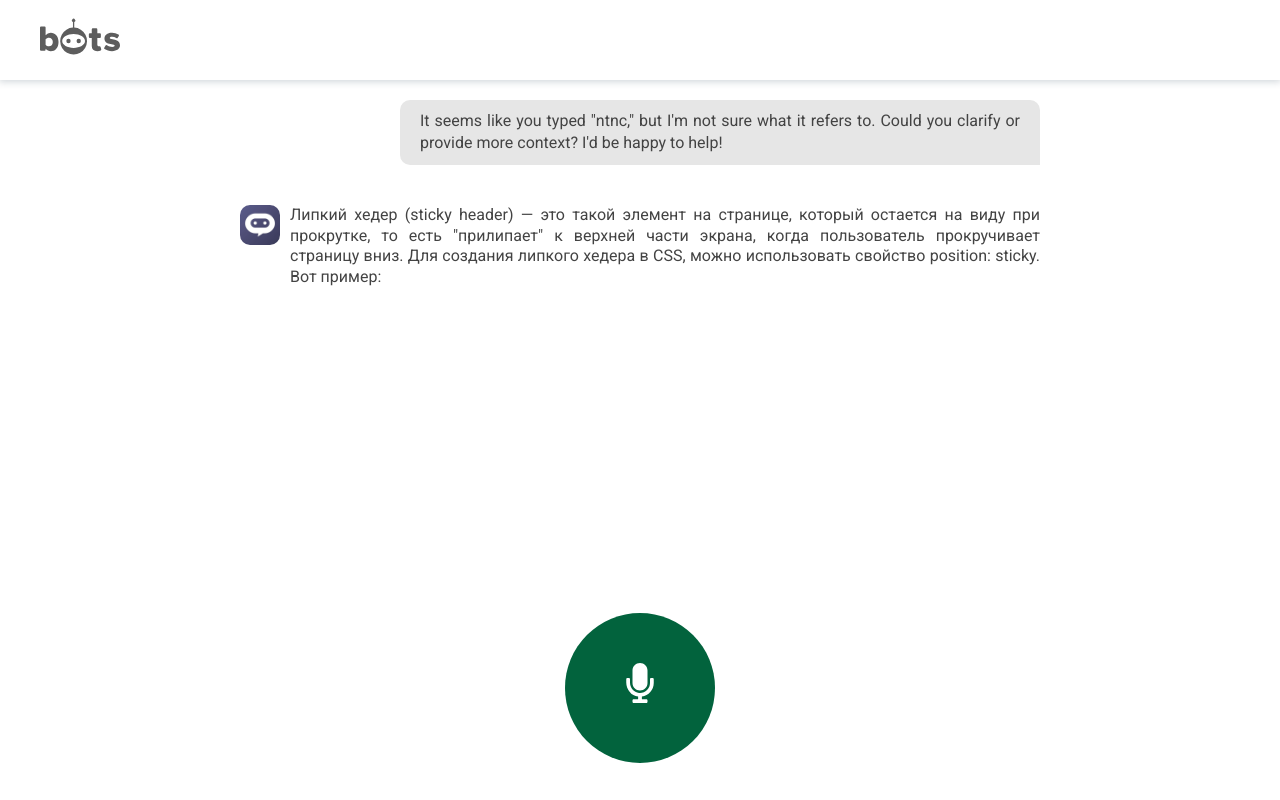
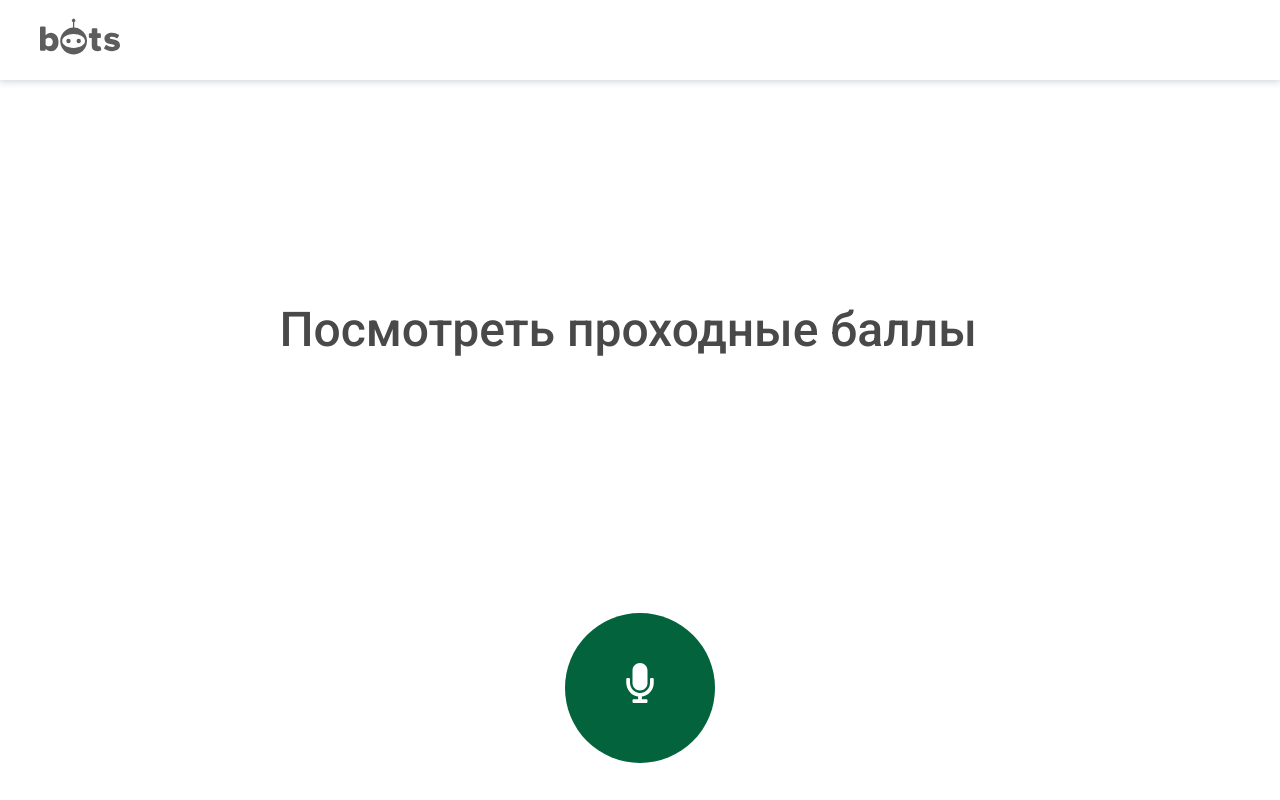
Before and after one commit to RedLis-Team/ChatBot.mirea, a React (Vite) app: page / in a window 1280 px wide. Built offline with nearby package versions, Linux system fonts and the light colour scheme.

Commit message:
feat(#1): v1

```diff
--- a/src/App.jsx
+++ b/src/App.jsx
@@ -5,16 +5,53 @@ import './font.scss'
 import { Footer } from './component/footer/Footer';
 import { Micro } from './component/micro/Micro';
 import { MessageList } from './component/message/list/MessageList';
+import {useEffect,  useState} from "react";
+import SpeechRecognition,{useSpeechRecognition} from "react-speech-recognition";
 
 function App() {
+	const [isListeningMessage, setIsListeningMessage] = useState(false);
+
+	const {
+		transcript,
+		resetTranscript,
+		listening,
+		browserSupportsSpeechRecognition,  // Boolean to check browser compatibility
+	} = useSpeechRecognition({
+		language: 'ru-RU',
+		continuous: true
+	});
+
+	console.log(listening)
+
+	useEffect(() => {
+		if (browserSupportsSpeechRecognition){
+			SpeechRecognition.startListening({ continuous: true })
+		}
+
+	}, [listening]);
+
+	console.log(listening)
+
+	useEffect(() => {
+		if (!isListeningMessage && transcript.toLocaleLowerCase().includes('привет бот')) {
+			setIsListeningMessage(true)
+			resetTranscript()
+		}
+	}, [transcript])
+
 
 	return (
 		<div className="app">
 			<Header/>
 			<main className='app__message-list'>
-				<MessageList/>
+				<MessageList
+					isListeningMessage={isListeningMessage}
+					transcript={transcript}
+					resetTranscript={resetTranscript}
+					setIsListeningMessage={setIsListeningMessage}
+				/>
 			</main>
-			<Footer slot={Micro}/>
+			<Footer slot={()=><Micro isActive={isListeningMessage}/>}/>
 		</div>
 	)
 }
--- a/src/component/message/card/MessageCard.jsx
+++ b/src/component/message/card/MessageCard.jsx
@@ -2,15 +2,26 @@ import clsx from 'clsx';
 
 import botIcon from '../../../assert/botlogo.jpg'
 import './MessageCard.scss'
+import {ThreeDots} from "react-loader-spinner";
 
-export function MessageCard({type, text}){
+export function MessageCard({type, text, isLoading}){
     return (
         <div className={clsx(type, 'message')}>
             <div className='message__container'>
                 <div className='message__icon'>
                     <img src={botIcon} alt='' className='message__img'/>
                 </div>
-                <p className='message__text'>{text}</p>
+                <p className='message__text'>{isLoading? (
+                    <ThreeDots
+                        visible={true}
+                        height="40"
+                        width="40"
+                        color="#02633D"
+                        radius="9"
+                        ariaLabel="three-dots-loading"
+                        wrapperStyle={{padding: '0 10px'}}
+                        wrapperClass=""
+                    />):text}</p>
             </div>
         </div>
     )
--- a/src/component/message/list/MessageList.jsx
+++ b/src/component/message/list/MessageList.jsx
@@ -1,28 +1,70 @@
 import './MessageList.scss'
 import { MessageCard } from '../card/MessageCard';
 import { TypeAnimation } from 'react-type-animation';
+import {useEffect, useRef, useState} from "react";
+import axios from "axios";
 
-export function MessageList(){
-    const messageList=[
-        {
-            type: 'me',
-            text: 'It seems like you typed "ntnc," but I\'m not sure what it refers to. Could you clarify or provide more context? I\'d be happy to help!',
-        },
-        {
-            type: 'bot',
-            text: 'Липкий хедер (sticky header) — это такой элемент на странице, который остается на виду при прокрутке, то есть "прилипает" к верхней части экрана, когда пользователь прокручивает страницу вниз.\n' +
-                '\n' +
-                'Для создания липкого хедера в CSS, можно использовать свойство position: sticky. Вот пример:',
-        },
-    ]
+const botUrl = 'http://10.0.58.117:8001'
+
+const botAxios = axios.create({
+    baseURL: botUrl,
+})
+
+export function MessageList({isListeningMessage, transcript, resetTranscript,setIsListeningMessage}){
+    const [messageList,setMessageList] = useState([]);
+    const [newMessages, setNewMessages] = useState('');
+
+    const [isLoadingBotAnswer, setIsLoadingBotAnswer] = useState(false);
+
+    const timer = useRef(null);
+
+    useEffect(() => {
+        if (isListeningMessage) {
+            setNewMessages(transcript)
+
+            clearTimeout(timer.current)
+            timer.current = setTimeout(() => {
+                setIsListeningMessage(false)
+
+                if (newMessages.trim() === ''){
+                    return
+                }
+
+                window.scrollTo(0, document.body.scrollHeight);
+
+                setMessageList(prev=>[...prev, {type: 'me', text: newMessages}])
+                setNewMessages('')
+
+                setIsLoadingBotAnswer(true)
+                botAxios
+                    .get(`/answer?text=${newMessages}`)
+                .then(({data}) => {
+                    setIsLoadingBotAnswer(false)
+                    setMessageList(prev=>[...prev, data])
+                    window.scrollTo(0, document.body.scrollHeight);
+                }).catch((error)=>{
+                    console.log(error)
+                    setIsLoadingBotAnswer(false)
+                })
+
+                resetTranscript()
+            }, 3000)
+        }
+    })
 
     const renderMessageList=()=>{
-        return messageList.map((message,index)=><MessageCard {...message} key={index}/>)
+        return (
+            <>
+                {messageList.map((message,index)=><MessageCard {...message} key={index}/>)}
+                {isListeningMessage && <MessageCard type={'me'} text={newMessages}/>}
+                {isLoadingBotAnswer && <MessageCard type={'bot'} isLoading={isLoadingBotAnswer}/>}
+            </>
+        )
     }
 
     return (
         <div className='message-list'>
-            {messageList.length === 0 ?(
+            {messageList.length === 0 && newMessages.trim() === '' ?(
                 <div className='message-list__empty-log'>
                     <TypeAnimation
                         className='message-list__text'
--- a/src/component/micro/Micro.jsx
+++ b/src/component/micro/Micro.jsx
@@ -1,18 +1,14 @@
-import { useState } from 'react';
 import { Blob } from '../blob/Blob';
 
 import './Micro.scss'
 import { FaMicrophone } from 'react-icons/fa';
 import clsx from 'clsx';
 
-export function Micro(){
-    const [isActive, setIsActive] = useState(false)
-
+export function Micro({isActive}){
     return (
         <div className='micro'>
             <button
                 className={clsx('micro__button')}
-                onClick={() => setIsActive(prev => !prev)}
             >
                 <FaMicrophone />
             </button>
--- a/src/main.jsx
+++ b/src/main.jsx
@@ -1,3 +1,4 @@
+import 'regenerator-runtime/runtime'
 import { StrictMode } from 'react'
 import { createRoot } from 'react-dom/client'
 import App from './App.jsx'
```
Also changed, not shown: package.json (+6 -1 lines), 1 other file (tests, documents, lock files or other folders).
